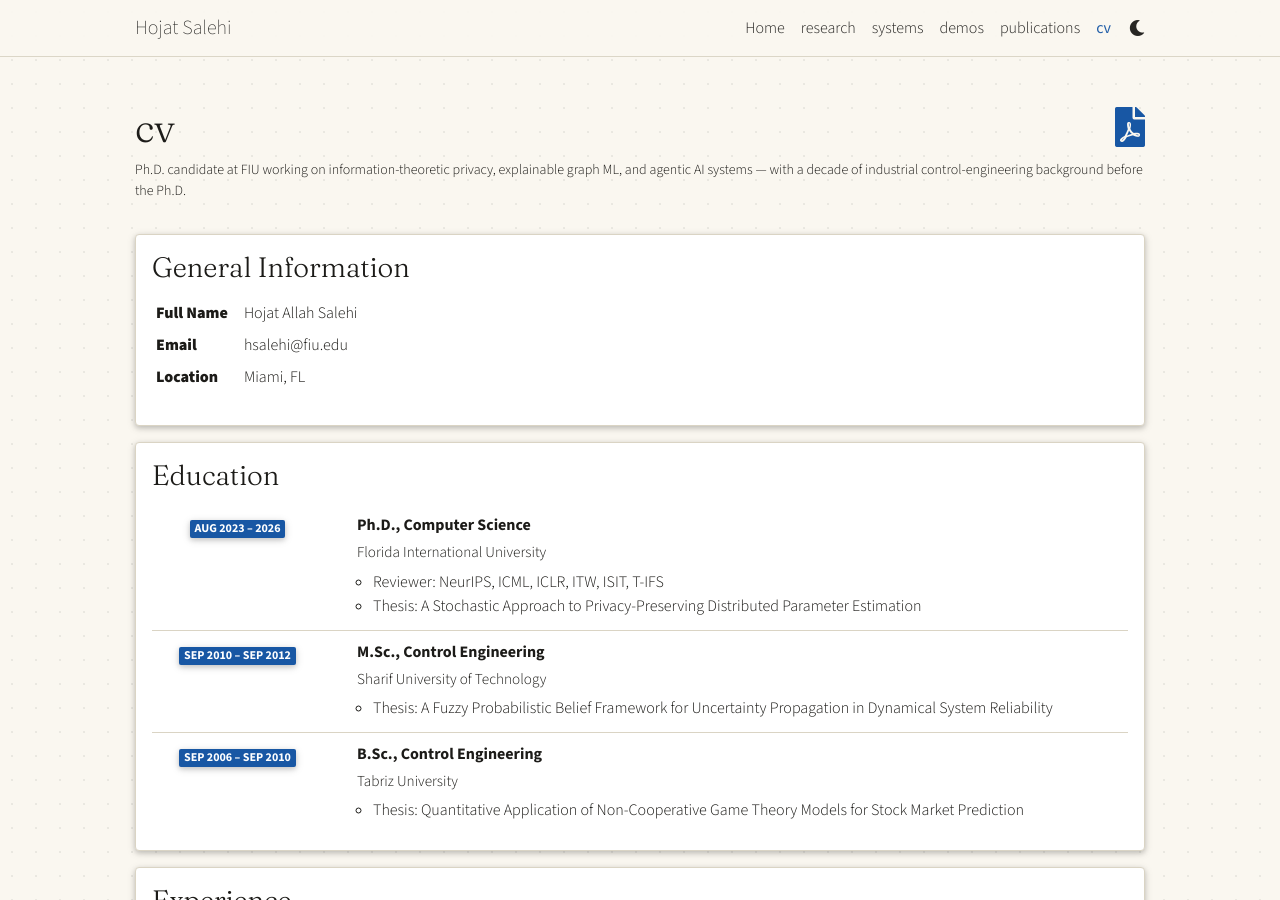
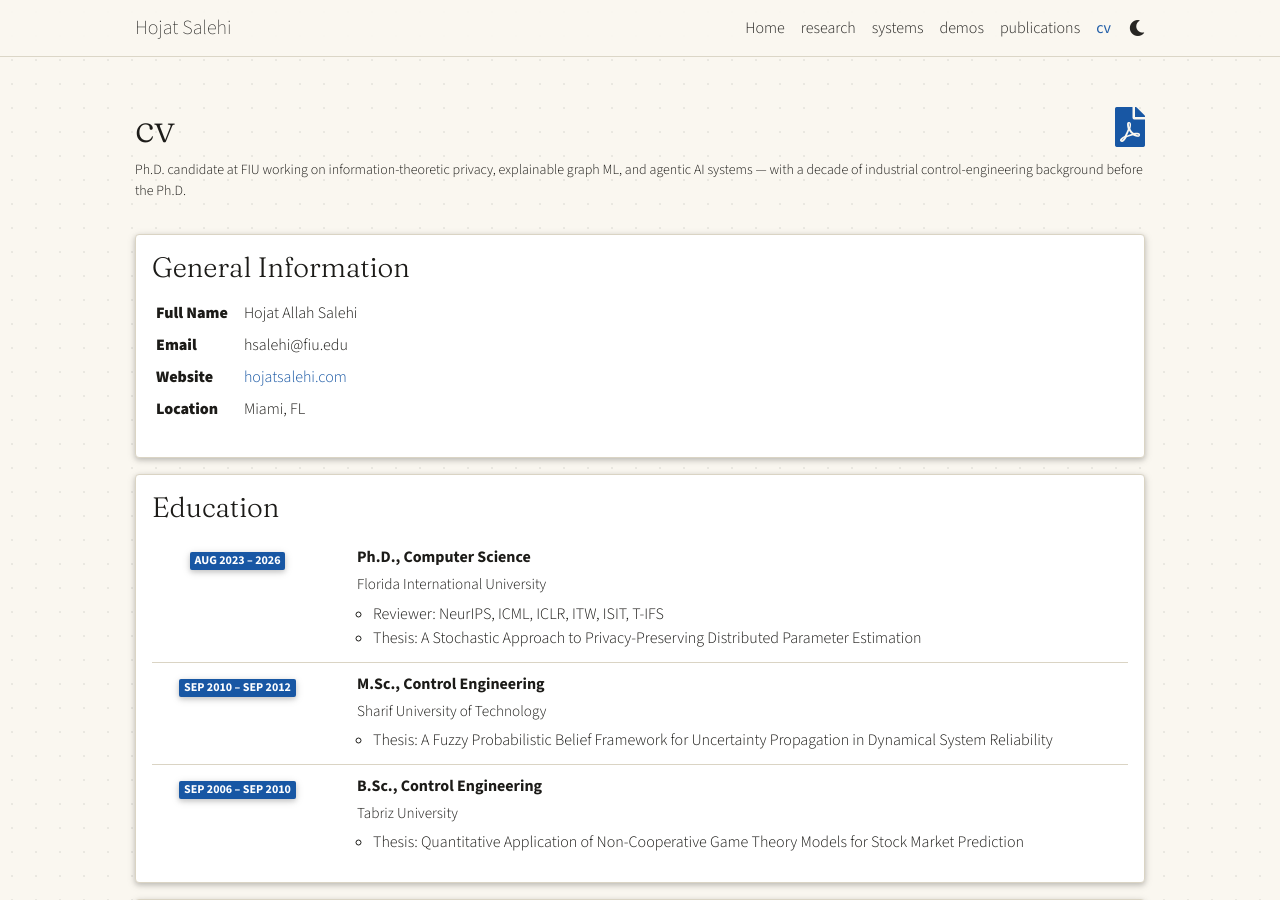
Before and after one commit to Hojat-Salehi/Hojat-Salehi.github.io, a Jekyll site: the page built from _pages/cv.md, in a window 1280 px wide and 900 px high. Built offline with Jekyll 4.4.1, drawn with Linux system fonts in a browser that asks for light colours; a style sheet for code colours, icons or effects is not loaded.

Commit message:
Add Website (hojatsalehi.com) to CV's General Information

```diff
--- a/_data/cv.yml
+++ b/_data/cv.yml
@@ -5,6 +5,8 @@
       value: Hojat Allah Salehi
     - name: Email
       value: hsalehi@fiu.edu
+    - name: Website
+      value: <a href="https://hojatsalehi.com">hojatsalehi.com</a>
     - name: Location
       value: Miami, FL
 
```
